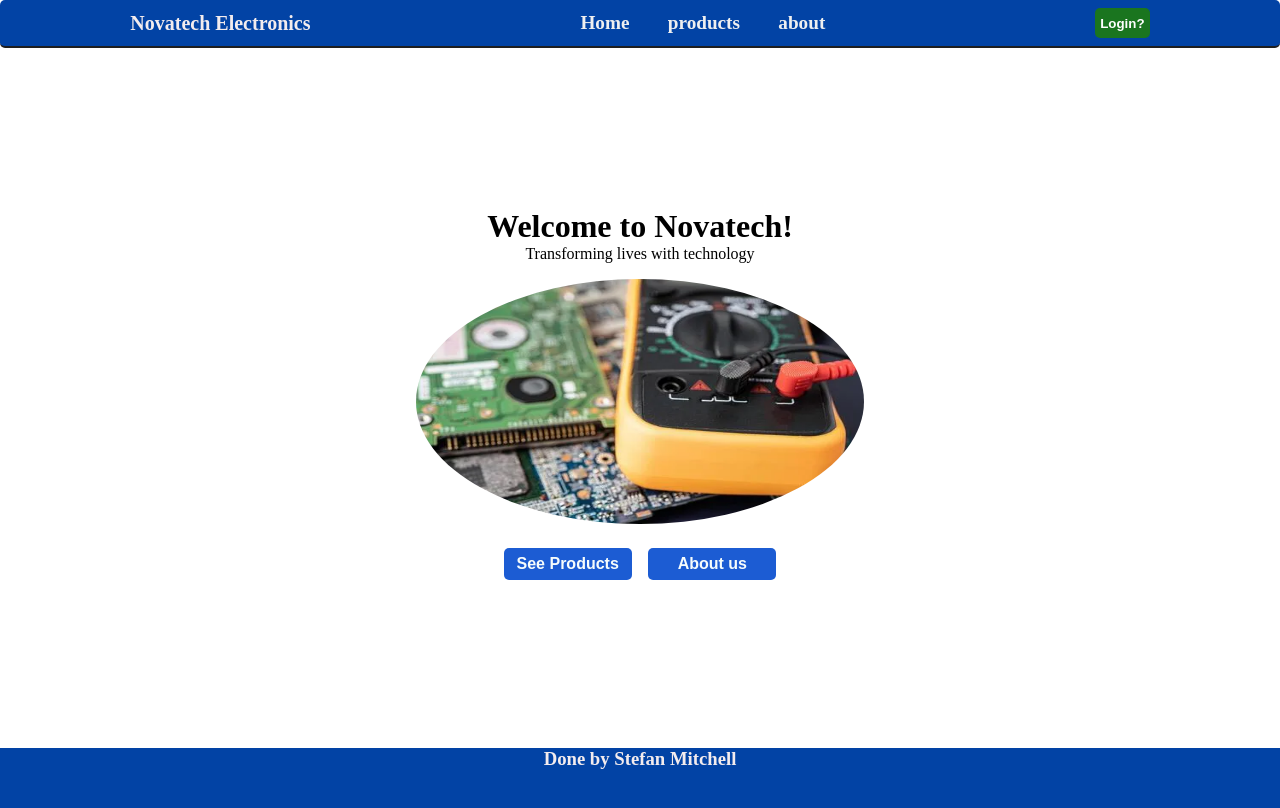
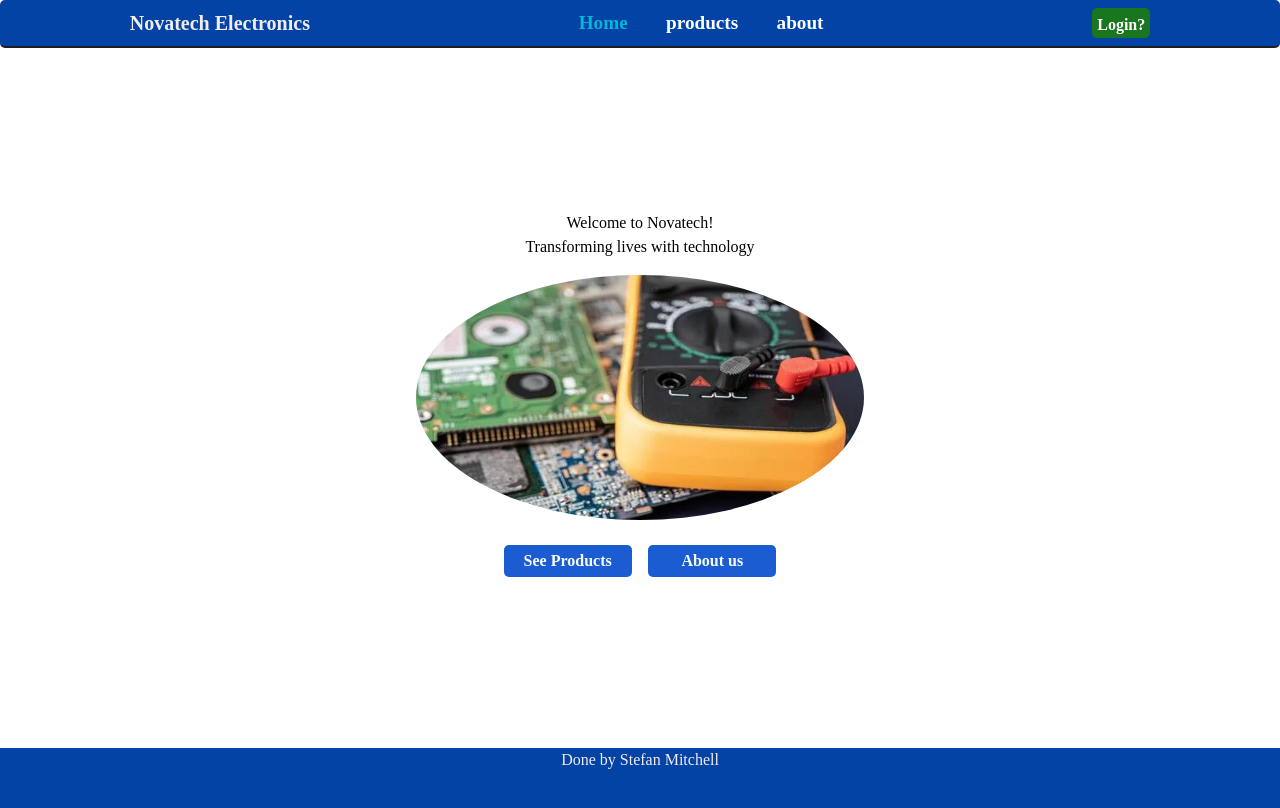
Before and after one commit to stefanappdev/react-mini-product-store, a React (Vite) app: page / in a window 1280 px wide. Shown: the top 808 px of the page. Built offline with nearby package versions, Linux system fonts and the light colour scheme.

Commit message:
re-adjusting stykes with tailwindcss

```diff
--- a/src/components/Navbar.tsx
+++ b/src/components/Navbar.tsx
@@ -1,10 +1,34 @@
 
-import {useNavigate,Link} from "react-router-dom"
+import {useNavigate,NavLink} from "react-router-dom"
 import { useLoginAuth } from "../contexts/LoginContext.tsx"
 import NavStyles from '../styles/Header.module.css'
+
+
 const Navbar=()=>{
     const auth=useLoginAuth();
-    const navigate=useNavigate()
+    const navigate=useNavigate();
+
+    const isActiveDesktopLinkStyle={
+      color:'rgb(6, 182, 212)',
+
+
+    }
+
+    const regularDesktopLinkStyle={
+      color:'white',
+    }
+
+
+    const regularMobileLinkStyle={
+      color:'white',
+    }
+
+       const isActiveMobileLinkStyle={
+      color:'rgb(29, 78, 216)',
+
+
+    }
+
 
 return (<div className={NavStyles['main-nav-container']}>
           <span  className={NavStyles['company-name']}>Novatech Electronics</span>
@@ -13,15 +37,17 @@
             <button  className={NavStyles['mobile-dropdown-btn']}>Menu</button>
             <nav  className={NavStyles['mobile-dropdown-content']}>
              <div>
-                <Link to='/'>Home</Link>
+                <NavLink style={({isActive})=>(isActive?isActiveMobileLinkStyle:regularMobileLinkStyle)} to='/'>
+                Home
+                </NavLink>
             </div>
 
               <div>
-                <Link to='/products'>products</Link>
+                <NavLink style={({isActive})=>(isActive?isActiveMobileLinkStyle:regularMobileLinkStyle)} to='/products'>products</NavLink>
               </div>
 
               <div>
-                <Link to='/about'>about</Link>
+                <NavLink style={({isActive})=>(isActive?isActiveMobileLinkStyle:regularMobileLinkStyle)} to='/about'>about</NavLink>
               </div>
 
 
@@ -33,15 +59,15 @@
 
           <nav  className={NavStyles['desktop-nav']}>
              <div>
-                <Link to='/'>Home</Link>
+                <NavLink style={({isActive})=>(isActive?isActiveDesktopLinkStyle:regularDesktopLinkStyle)} to='/'>Home</NavLink>
             </div>
 
               <div>
-                <Link to='/products'>products</Link>
+                <NavLink style={({isActive})=>(isActive?isActiveDesktopLinkStyle:regularDesktopLinkStyle)} to='/products'>products</NavLink>
               </div>
 
               <div>
-                <Link to='/about'>about</Link>
+                <NavLink style={({isActive})=>(isActive?isActiveDesktopLinkStyle:regularDesktopLinkStyle)} to='/about'>about</NavLink>
               </div>
 
 
--- a/src/pages/Home.tsx
+++ b/src/pages/Home.tsx
@@ -1,6 +1,6 @@
 import {useNavigate} from "react-router-dom"
 import HomeStyles from "../styles/Home.module.css"
-
+import '../tailwindstyles.css'
 
 
 const Home=()=>{
@@ -9,7 +9,7 @@
         <div className="pages" id='Home'>
 
 
-        <h1>Welcome to Novatech!</h1>
+        <h1 className="text-3xl font-bold ">Welcome to Novatech!</h1>
          <span>Transforming lives with technology</span>
 
         <img className={HomeStyles["app-logo"]} src="/images/electronics.webp"/>
--- a/src/pages/ProductList.tsx
+++ b/src/pages/ProductList.tsx
@@ -1,8 +1,7 @@
 import { Link, useNavigate } from "react-router-dom";
 import { products } from "../products.ts";
 import ProductStyles from '../styles/products.module.css'
-
-
+import '../tailwindstyles.css'
 
 
 
@@ -24,7 +23,7 @@
 
 
             <Link className={ProductStyles["product-details-link"]} to={`/product/${product.id}`} >
-                <button>View Details</button>
+                <button>see more</button>
             </Link>
 
 
@@ -36,7 +35,7 @@
    return (
             <div id='products-page' className="pages">
 
-                <h1>Our Products</h1>
+                <h1 className="text-bold text-3xl">Our Products</h1>
 
 
                 <>
--- a/src/styles/Header.module.css
+++ b/src/styles/Header.module.css
@@ -47,7 +47,7 @@
   top:35px;
   height: 200px;
   font-weight:bold;
-  background-color: #eeeff0;
+  background-color: rgb(189, 191, 194);
   width: 150px;
   padding: 50px;
 
@@ -85,7 +85,6 @@
 .main-nav-container nav>a{
   margin:0 0.625rem;
   text-decoration: none;
-  color:white;
 }
 
 
@@ -140,7 +139,7 @@
   top:35px;
   height: 200px;
   font-weight:bold;
-  background-color: #eeeff0;
+   background-color: rgb(189, 191, 194);
   width: 150px;
   padding: 50px;
 
@@ -177,7 +176,7 @@
 .main-nav-container nav>a{
   margin:0 0.625rem;
   text-decoration: none;
-  color:white;
+
 }
 
 
@@ -259,7 +258,7 @@
 .main-nav-container nav>a{
   margin:0 0.625rem;
   text-decoration: none;
-  color:white;
+
 }
 
 
@@ -347,7 +346,7 @@
 .main-nav-container nav>a{
   margin:0 0.625rem;
   text-decoration: none;
-  color:white;
+
 }
 
 
--- /dev/null
+++ b/src/tailwindstyles.css
@@ -0,0 +1 @@
+@import "tailwindcss";
```
